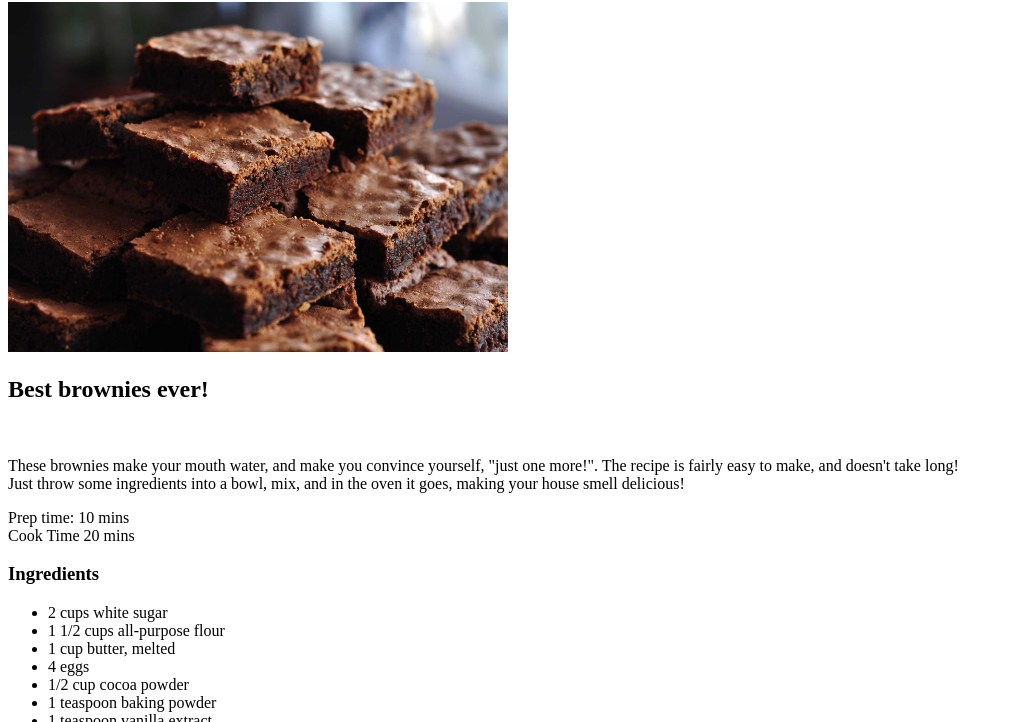
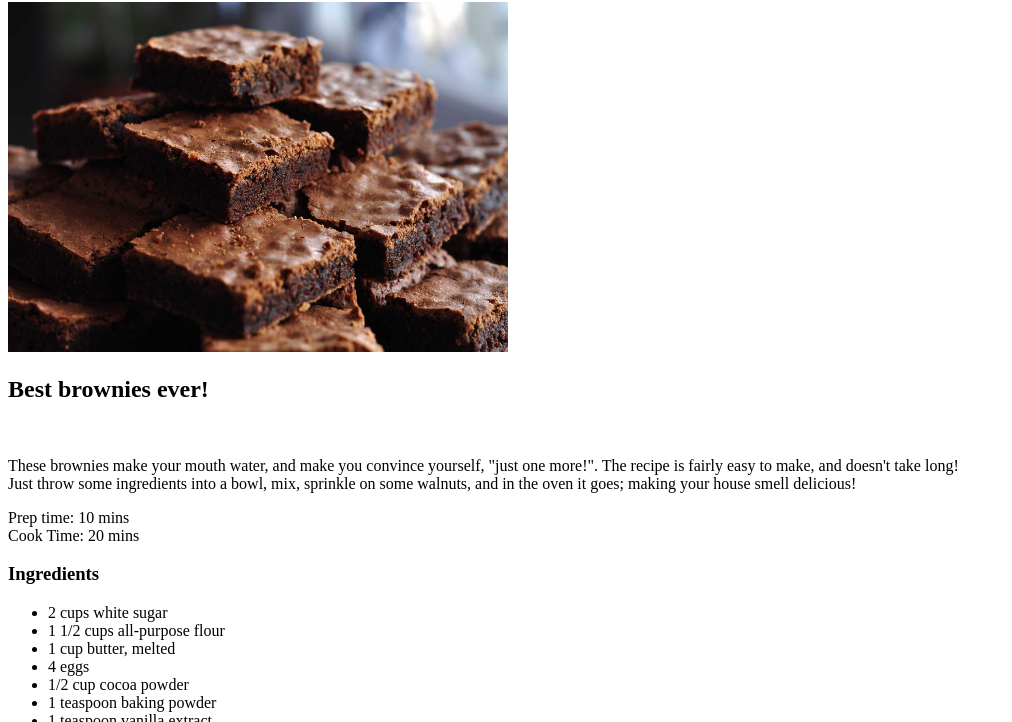
Before and after one commit to mskulstad/odin-recipes, a plain HTML site: page recipes/brownies.html in a window 1280 px wide. Shown: the part 78-800 px from the top of the page, without its empty margins (0-1012 px from the left). Drawn offline with Linux system fonts and the light colour scheme.

Commit message:
Fix typos in recipes

```diff
--- a/recipes/brownies.html
+++ b/recipes/brownies.html
@@ -11,8 +11,8 @@
     <h2>Best brownies ever!</h2><br>
     <p>These brownies make your mouth water, and make you convince yourself, "just one more!".
         The recipe is fairly easy to make, and doesn't take long!<br>
-        Just throw some ingredients into a bowl, mix, and in the oven it goes, making your house smell delicious!</p>
-    <p>Prep time: 10 mins <br> Cook Time 20 mins</p>
+        Just throw some ingredients into a bowl, mix, sprinkle on some walnuts, and in the oven it goes; making your house smell delicious!</p>
+    <p>Prep time: 10 mins <br> Cook Time: 20 mins</p>
     <h3>Ingredients</h3>
     <ul>
         <li>2 cups white sugar</li>
```
Also changed, not shown: recipes/lasagna.html (+2 -2 lines), recipes/tomatosoup.html (+1 -1 lines).
